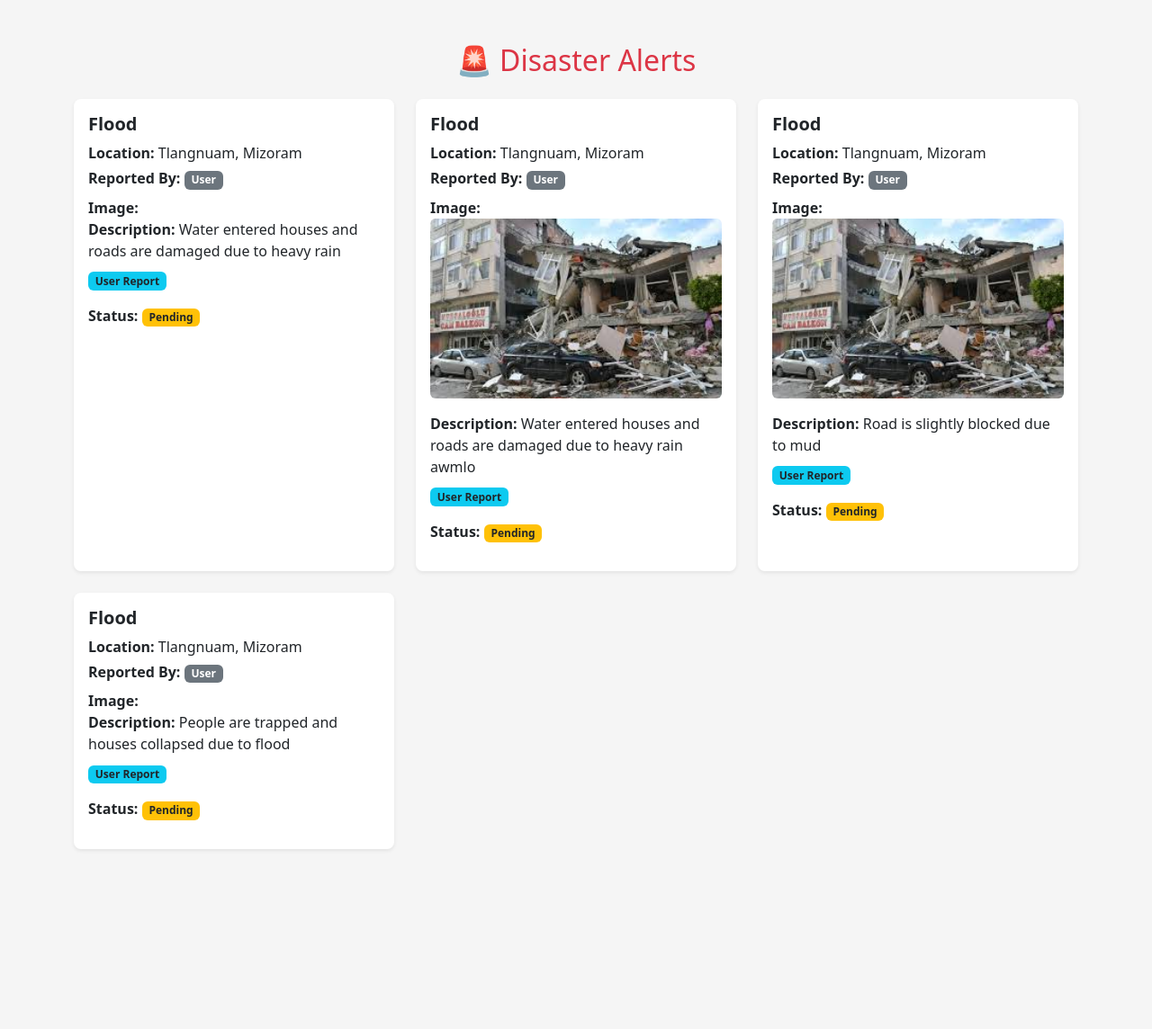
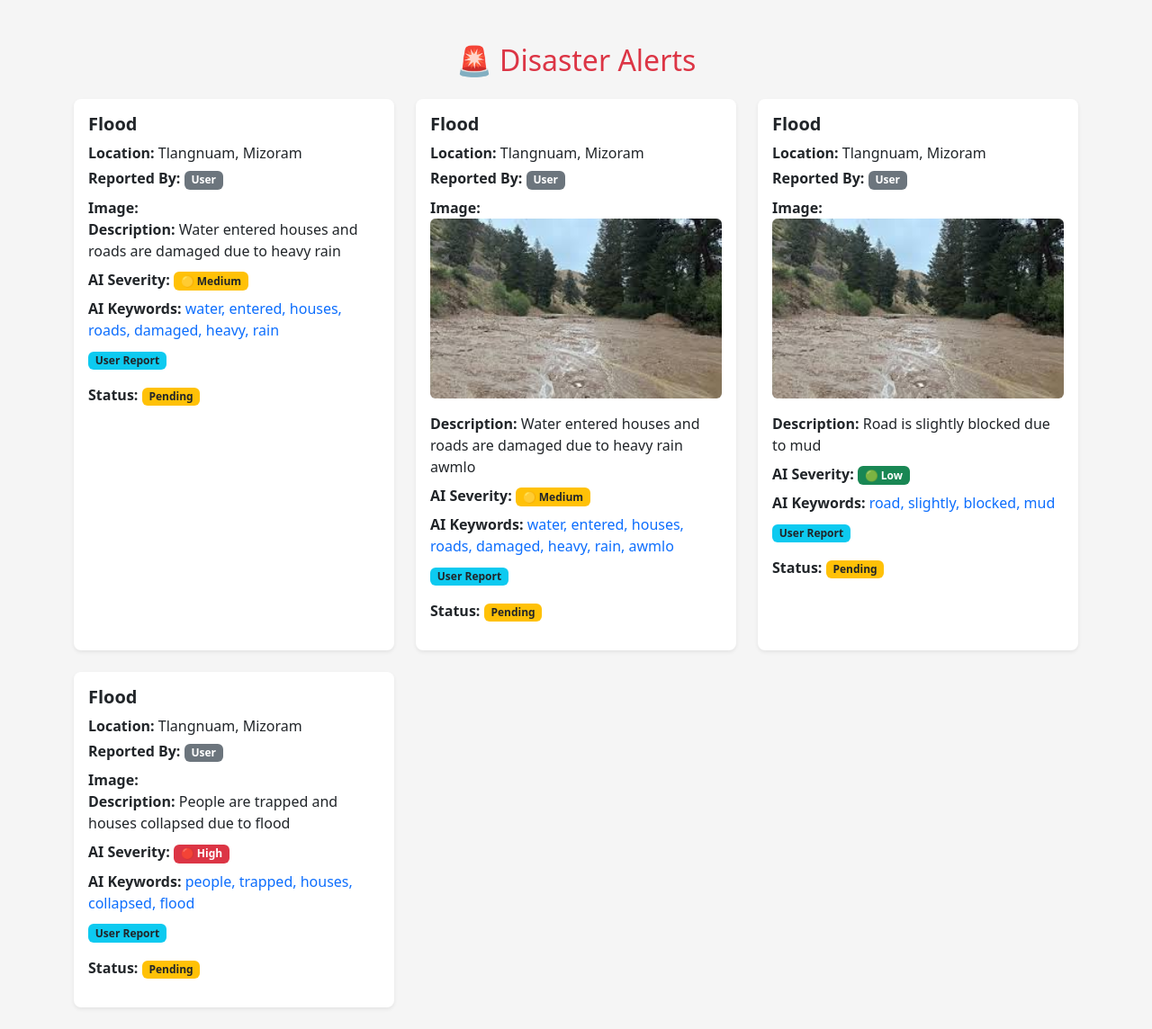
Before and after one commit to Anshi2003-sys/disaster-reporting-system, a Flask app: page /alerts in a window 1280 px wide. Shown: the whole page at 90% size. Before the commit the page ends 945 px from the top, so only its background shows below. Run offline with Flask 3, Linux system fonts and the light colour scheme; data comes from the database, SQL or seed files in the repository; both versions use the stored data as it was after the commit.

Commit message:
latest update

```diff
--- a/app.py
+++ b/app.py
@@ -2,6 +2,10 @@ import os
 import sqlite3
 from flask import Flask, render_template, request, redirect, session, url_for
 from werkzeug.utils import secure_filename
+
+import spacy
+# Load NLP model (run only once when app starts)
+nlp = spacy.load("en_core_web_sm")
 
 app = Flask(__name__)
 app.secret_key = "disaster_secret_key"
@@ -45,7 +49,7 @@ def init_db():
     )
     """)
 
-    # REPORTS TABLE
+    # REPORTS TABLE (UPDATED)
     cursor.execute("""
     CREATE TABLE IF NOT EXISTS reports (
         report_id INTEGER PRIMARY KEY AUTOINCREMENT,
@@ -58,6 +62,8 @@ def init_db():
         reported_by TEXT,
         status TEXT DEFAULT 'Pending',
         image TEXT,
+        severity TEXT,
+        keywords TEXT,
         FOREIGN KEY (user_id) REFERENCES users(user_id),
         FOREIGN KEY (disaster_id) REFERENCES disasters(disaster_id)
     )
@@ -81,6 +87,28 @@ def init_db():
 init_db()
 
 
+# ---------------- AI NLP FUNCTION ----------------
+def analyze_description(text):
+    doc = nlp(text.lower())
+
+    keywords = [token.text for token in doc if token.is_alpha and not token.is_stop]
+
+    high_words = ["dead", "trapped", "urgent", "help", "collapsed", "flooded", "critical"]
+    medium_words = ["damage", "water", "fire", "injured", "crack","awmlo"]
+
+    severity = "Low"
+
+    # 🔥 FIXED LOGIC
+    text_lower = text.lower()
+
+    if any(word in text_lower for word in high_words):
+        severity = "High"
+    elif any(word in text_lower for word in medium_words):
+        severity = "Medium"
+
+    return severity, keywords
+
+
 # ---------------- HOME PAGE ----------------
 @app.route("/")
 def home():
@@ -100,6 +128,7 @@ def home():
     conn.close()
 
     return render_template("index.html", reports=reports)
+
 
 # ---------------- USER REGISTER ----------------
 @app.route("/register", methods=["GET","POST"])
@@ -127,7 +156,6 @@ def register():
 
 
 # ---------------- USER LOGIN ----------------
-
 @app.route("/login", methods=["GET","POST"])
 def login():
 
@@ -158,6 +186,7 @@ def login():
 
     return render_template("login.html")
 
+
 # ---------------- USER LOGOUT ----------------
 @app.route("/user_logout")
 def user_logout():
@@ -166,6 +195,8 @@ def user_logout():
     session.pop("user_name", None)
 
     return redirect("/")
+
+
 # ---------------- REPORT DISASTER ----------------
 @app.route("/report", methods=["GET", "POST"])
 def report():
@@ -173,7 +204,8 @@ def report():
     conn = get_db_connection()
 
     if "user_id" not in session:
-     return redirect("/login")
+        return redirect("/login")
+
     disasters = conn.execute("SELECT * FROM disasters").fetchall()
 
     if request.method == "POST":
@@ -184,26 +216,18 @@ def report():
         latitude = request.form["latitude"]
         longitude = request.form["longitude"]
 
-         # 🔥 AUTO SEVERITY DETECTION
-        if any(word in description for word in ["dead", "collapse", "destroyed", "severe", "critical"]):
-            severity = "HIGH"
-        elif any(word in description for word in ["damage", "injured", "flooded", "fire"]):
-            severity = "MEDIUM"
-        else:
-            severity = "LOW"
+        # 🤖 AI NLP ANALYSIS
+        severity, keywords = analyze_description(description)
 
-         # IMAGE HANDLING
+        # IMAGE HANDLING
         image = request.files['image']
         filename = None
         if image and image.filename != "":
             filename = secure_filename(image.filename)
             image.save(os.path.join(app.config['UPLOAD_FOLDER'], filename))
+
         conn = sqlite3.connect('database.db')
         cursor = conn.cursor()
-
-        # Insert user
-        cursor = conn.cursor()
-        user_id = session["user_id"]
 
         # Get disaster id
         cursor.execute(
@@ -213,19 +237,16 @@ def report():
         result = cursor.fetchone()
 
         if result:
-         disaster_id = result[0]
+            disaster_id = result[0]
         else:
-         return "Disaster type not found in database"
+            return "Disaster type not found in database"
 
-        # Insert report
+        # Insert report (UPDATED)
         cursor.execute("""
-         INSERT INTO reports
-        (user_id, disaster_id, location, description, latitude, longitude, reported_by,image, severity)
-        VALUES (?, ?, ?, ?, ?, ?, ?, ?, ?)
-        """, (user_id, disaster_id, location, description, latitude, longitude, "User",filename,severity))
-
-        disaster = request.form["disaster"]
-        print("Disaster from form:", disaster)
+        INSERT INTO reports
+        (user_id, disaster_id, location, description, latitude, longitude, reported_by, image, severity, keywords)
+        VALUES (?, ?, ?, ?, ?, ?, ?, ?, ?, ?)
+        """, (user_id, disaster_id, location, description, latitude, longitude, "User", filename, severity, ", ".join(keywords)))
 
         conn.commit()
         conn.close()
@@ -251,6 +272,7 @@ def alerts():
      conn.close()
      return render_template("alerts.html",reports=reports)
 
+
 # ---------------- ABOUT PAGE ----------------
 @app.route("/about")
 def about():
@@ -272,7 +294,8 @@ def map_page():
        reports.description,
        reports.latitude,
        reports.longitude,
-       reports.reported_by
+       reports.reported_by,
+       reports.severity
     FROM reports
     LEFT JOIN users ON reports.user_id = users.user_id
     JOIN disasters ON reports.disaster_id = disasters.disaster_id
@@ -301,6 +324,7 @@ def admin_login():
             return "Invalid Admin Credentials"
 
     return render_template("admin_login.html")
+
 
 # ---------------- ADMIN LOGOUT ----------------
 @app.route("/logout")
@@ -348,7 +372,8 @@ def admin_dashboard():
     reports=reports
     )
 
-# # ---------------- DELETE REPORT ----------------
+
+# ---------------- DELETE REPORT ----------------
 @app.route("/delete/<int:id>")
 def delete(id):
 
@@ -357,7 +382,9 @@ def delete(id):
     conn.commit()
     conn.close()
     return redirect(url_for("admin_dashboard"))
-# ---------------- Approve  REPORT ----------------
+
+
+# ---------------- Approve REPORT ----------------
 @app.route("/approve/<int:id>")
 def approve(id):
 
@@ -369,6 +396,7 @@ def approve(id):
     conn.close()
 
     return redirect("/admin_dashboard")
+
 
 # ---------------- Reject REPORT ----------------
 @app.route("/reject/<int:id>")
@@ -384,7 +412,7 @@ def reject(id):
     return redirect("/admin_dashboard")
 
 
-# ----------------ADMIN REPORT ----------------
+# ---------------- ADMIN REPORT ----------------
 @app.route("/admin_report", methods=["GET", "POST"])
 def admin_report():
 
@@ -415,7 +443,8 @@ def admin_report():
     conn.close()
     return render_template("admin_report.html", disasters=disasters)
 
-# ----------------ANALYTICS  ----------------
+
+# ---------------- ANALYTICS ----------------
 @app.route("/analytics")
 def analytics():
 
@@ -436,11 +465,10 @@ def analytics():
 
     return render_template("analytics.html", labels=labels, values=values)
 
-# ----------------Emergency----------------
+
+# ---------------- Emergency ----------------
 @app.route('/emergency')
 def emergency():
-    import sqlite3
-
     conn = sqlite3.connect('database.db')
     conn.row_factory = sqlite3.Row
     cursor = conn.cursor()
@@ -449,6 +477,46 @@ def emergency():
     conn.close()
     return render_template('emergency.html', contacts=contacts)
 
+
+
+# ---------------- AI CHATBOT ----------------
+@app.route("/chat")
+def chat():
+    return render_template("chatbot.html")
+
+
+# ---------------- AI CHATBOT ----------------
+@app.route("/chatbot", methods=["POST"])
+def chatbot():
+    user_msg = request.json.get("message", "").lower()
+
+    response = ""
+
+    # 🚨 DISASTER RESPONSES
+    if "flood" in user_msg:
+        response = "⚠ Flood Alert: Move to higher ground. Avoid water currents.\n📞 Helpline: 1070"
+
+    elif "fire" in user_msg:
+        response = "🔥 Fire Emergency: Evacuate immediately. Do not use lift.\n📞 Fire: 101"
+
+    elif "earthquake" in user_msg:
+        response = "🌍 Earthquake: Drop, Cover, Hold.\nStay away from buildings.\n📞 Disaster: 112"
+
+    elif "landslide" in user_msg:
+        response = "⛰ Landslide Risk: Move away from slopes.\nStay alert.\n📞 Helpline: 1078"
+
+    elif "help" in user_msg or "emergency" in user_msg:
+        response = """🚨 Emergency Contacts:
+        Police: 100
+        Ambulance: 102
+        Disaster: 112
+        """
+
+    else:
+        response = "🤖 I can help with flood, fire, earthquake, landslide, or emergency."
+
+    return {"reply": response}
+
 # ---------------- RUN APP ----------------
 if __name__ == "__main__":
     app.run(debug=True)
--- a/templates/alerts.html
+++ b/templates/alerts.html
@@ -42,7 +42,7 @@
 
 
                     <!-- 🖼️ IMAGE (ABOVE DESCRIPTION) -->
-                     <b>Image:</b>
+                    <b>Image:</b>
                     {% if r.image %}
                     <a href="{{ url_for('static', filename='uploads/' + r.image) }}" target="_blank">
                         <img src="{{ url_for('static', filename='uploads/' + r.image) }}"
@@ -54,6 +54,25 @@
                     <!-- 📝 Description -->
                     <p class="mb-2">
                         <b>Description:</b> {{ r.description }}
+                    </p>
+
+                    <!-- 🤖 AI SEVERITY -->
+                    <p class="mb-2">
+                        <b>AI Severity:</b>
+
+                        {% if r.severity == "High" %}
+                            <span class="badge bg-danger">🔴 High</span>
+                        {% elif r.severity == "Medium" %}
+                            <span class="badge bg-warning text-dark">🟡 Medium</span>
+                        {% else %}
+                            <span class="badge bg-success">🟢 Low</span>
+                        {% endif %}
+                    </p>
+
+                    <!-- 🧠 AI KEYWORDS -->
+                    <p class="mb-2">
+                        <b>AI Keywords:</b>
+                        <span class="text-primary">{{ r.keywords }}</span>
                     </p>
 
                     <!-- 🏷️ Report Type -->
--- a/templates/index.html
+++ b/templates/index.html
@@ -41,6 +41,10 @@ href="https://cdn.jsdelivr.net/npm/bootstrap@5.3.2/dist/css/bootstrap.min.css">
 
 <li class="nav-item">
 <a class="nav-link" href="/emergency">Emergency</a>
+</li>
+
+<li class="nav-item">
+<a class="nav-link" href="/chat"> 🤖 AI Assistant</a>
 </li>
 
 <li class="nav-item">
```
Also changed, not shown: templates/chatbot.html (added, +71 -0 lines), templates/map.html (+59 -45 lines), database.db, static/uploads/1.jpg.
